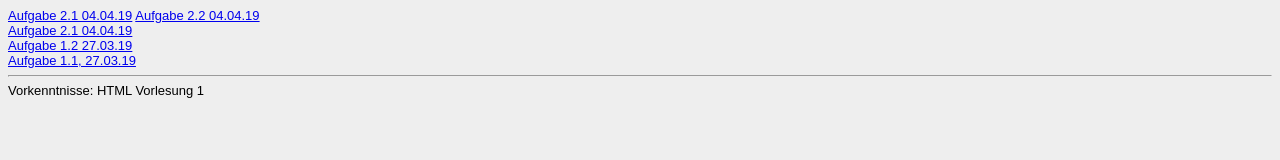
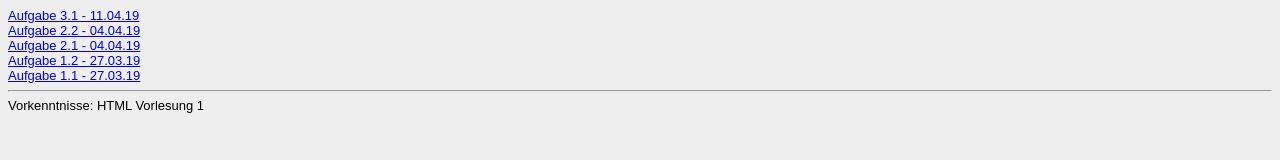
Before and after one commit to Jamal179/Jamal179.github.io, a plain HTML site: page Steckbrief/steckbrief.htm in a window 1280 px wide. Drawn offline with Linux system fonts and the light colour scheme.

Commit message:
Skizze3.1
jss

```diff
--- a/Steckbrief/steckbrief.htm
+++ b/Steckbrief/steckbrief.htm
@@ -1,11 +1,12 @@
 <!DOCTYPE html><html><title>Steckbrief</title><head><style>body {font-family:arial; font-size:small; background:#eeeeee}</style></head><body>
 <!-- Bitte keine Änderung in der obenstehenden Zeile vornehmen -->
-<a href="Skizze3.jpg" >Aufgabe 2.1 04.04.19</a>
-<a href="Aufgabe 2/Aufgabe2.html" >Aufgabe 2.2 04.04.19</a> <br>
-<a href="Skizze2.jpg" >Aufgabe 2.1 04.04.19</a>
+<a href="skizze3.jpg" >Aufgabe 3.1 - 11.04.19</a>
 <br>
-<a href="Qwer.html" >Aufgabe 1.2 27.03.19</a> <br>
-<a href="Skizze.jpg" target="_blank">Aufgabe 1.1, 27.03.19</a></br>
+<a href="Aufgabe 2/Aufgabe2.html" >Aufgabe 2.2 - 04.04.19</a> <br>
+<a href="Skizze2.jpg" >Aufgabe 2.1 - 04.04.19</a>
+<br>
+<a href="Qwer.html" >Aufgabe 1.2 - 27.03.19</a> <br>
+<a href="Skizze.jpg" target="_blank">Aufgabe 1.1 - 27.03.19</a></br>
 
 
 
```
Also changed, not shown: Steckbrief/Aufgabe 3/stylesheet.css (renamed from Steckbrief/stylesheet.css), Steckbrief/Skizze3.jpeg (deleted), Steckbrief/skizze3.jpg (added), 3 other files.
